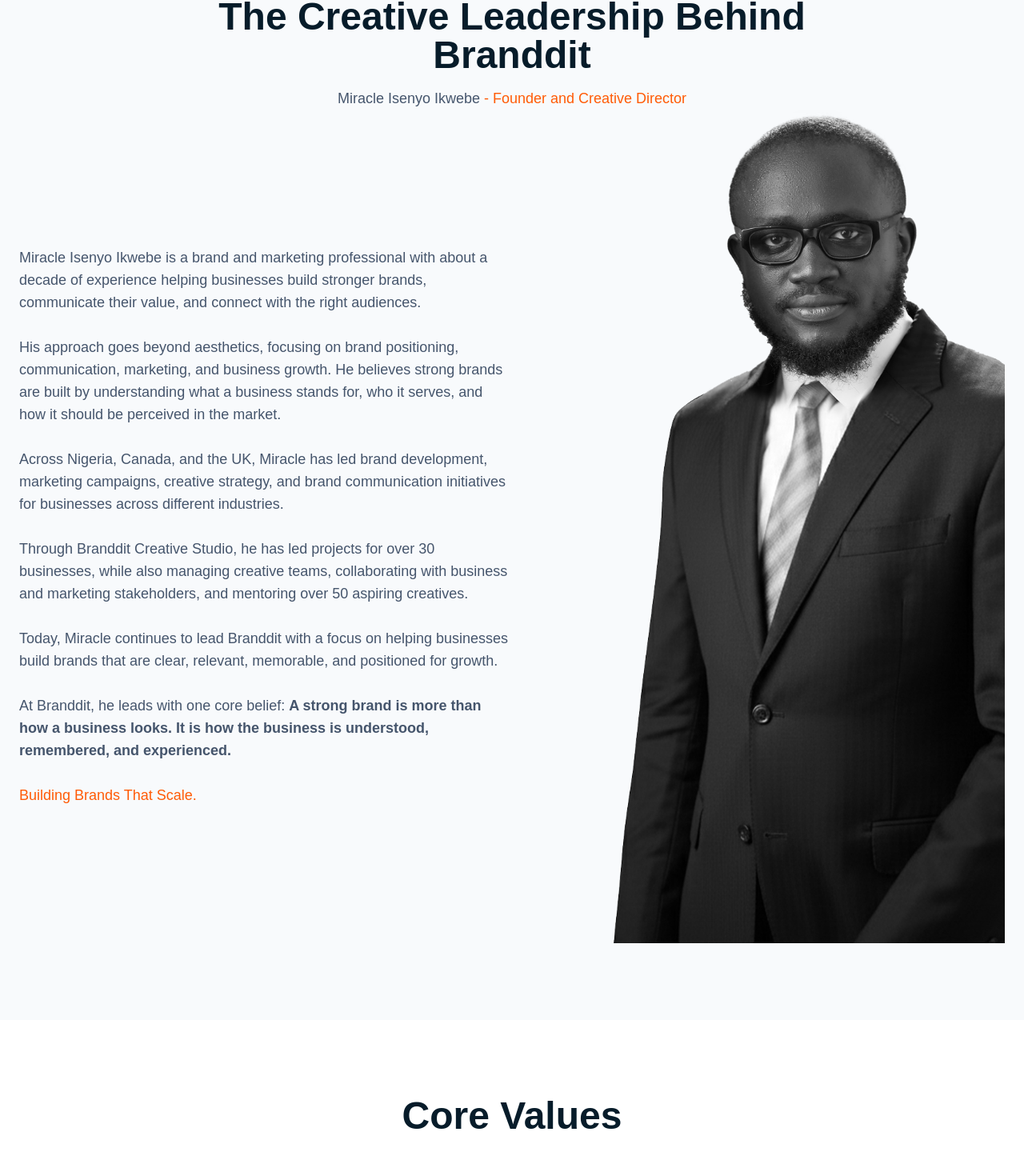
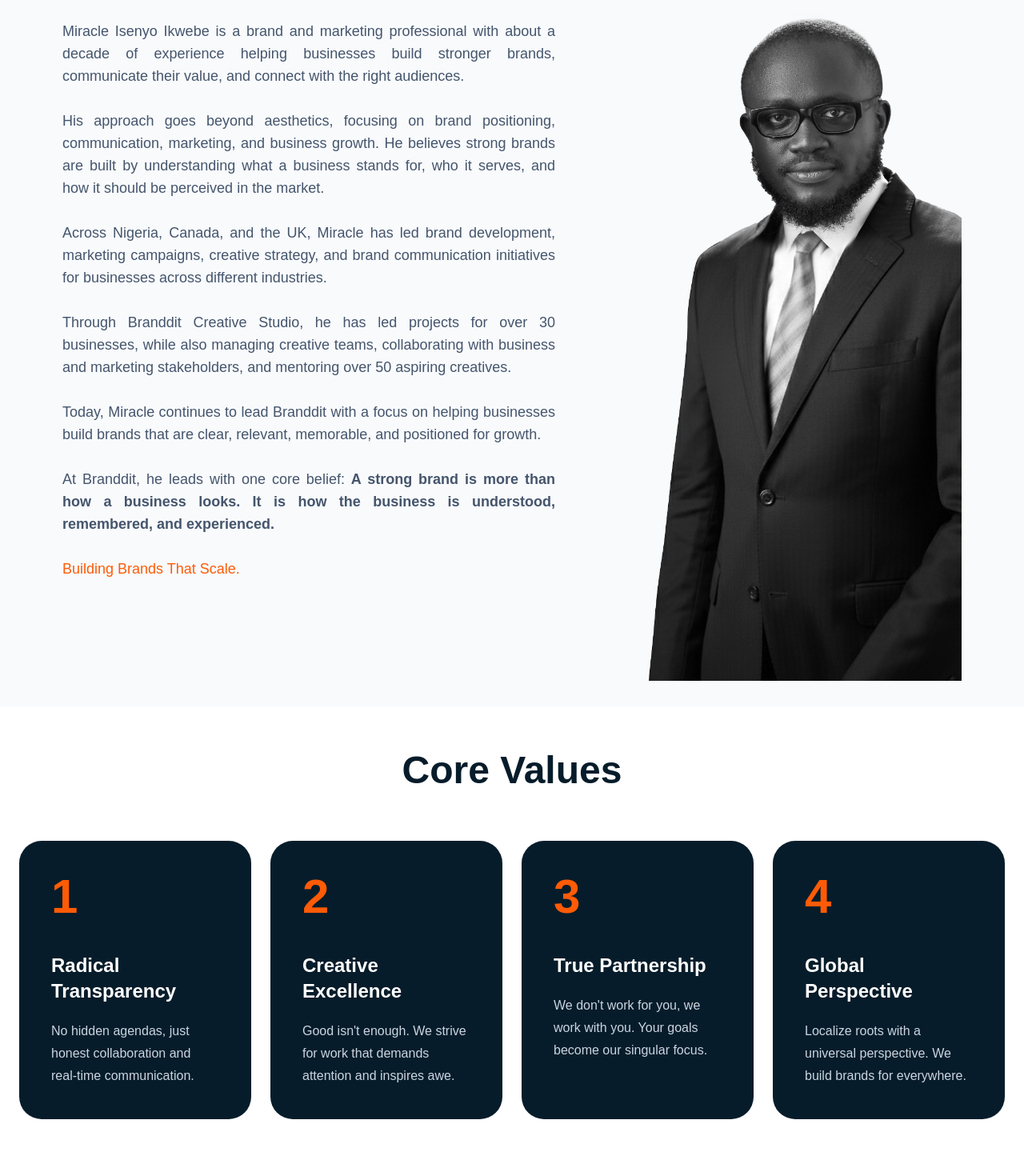
Before and after one commit to KuchiMercy/branddit, a Next.js app: page /about in a window 1280 px wide. Shown: the part 2294-3764 px from the top of the page at 80% size. Built offline with nearby package versions, Linux system fonts and the light colour scheme; a web font is replaced by a local one.

Commit message:
spacing adjustment

```diff
--- a/components/about/CoreValues.tsx
+++ b/components/about/CoreValues.tsx
@@ -27,7 +27,7 @@
 
 export default function CoreValues() {
   return (
-    <section className="py-24">
+    <section className="py-14">
       <div className="max-w-7xl mx-auto px-6">
         {/* Heading */}
         <h2 className="text-center text-5xl font-bold text-[#071C2A]">
--- a/components/about/Philosophy.tsx
+++ b/components/about/Philosophy.tsx
@@ -23,7 +23,7 @@
 
 export default function Philosophy() {
   return (
-    <section className="py-24 bg-[#F8FAFC]">
+    <section className="py-14 bg-[#F8FAFC]">
       <div className="max-w-7xl mx-auto px-6">
         <h2 className="text-center text-5xl font-bold mb-20">Our Philosophy</h2>
 
--- a/components/about/Team.tsx
+++ b/components/about/Team.tsx
@@ -2,7 +2,7 @@
 
 export default function Team() {
   return (
-    <section className="py-24 bg-[#F8FAFC]">
+    <section className="py-8 bg-[#F8FAFC]">
       <div className="max-w-7xl mx-auto px-6">
         {/* Heading */}
         <div className="text-center max-w-3xl mx-auto">
@@ -20,10 +20,10 @@
         </div>
 
         {/* body */}
-        <div className="flex flex-col justify-between items-center  md:flex-row">
+        <div className="flex flex-col justify-around items-start mt-6 md:flex-row">
           {/* text */}
           <div className="w-full md:w-1/2">
-            <p className="text-md my-2 text-slate-600 md:text-lg">
+            <p className="text-md my-2 text-slate-600 text-justify md:text-lg">
               Miracle Isenyo Ikwebe is a brand and marketing professional with
               about a decade of experience helping businesses build stronger
               brands, communicate their value, and connect with the right
@@ -59,8 +59,8 @@
               src="/assets/images/team/Isenyo.png"
               alt="Miracle Isenyo Ikwebe"
               className="hidden md:block"
-              width={500}
-              height={500}
+              width={400}
+              height={400}
             />
             <Image
               src="/assets/images/team/MI.png"
```
